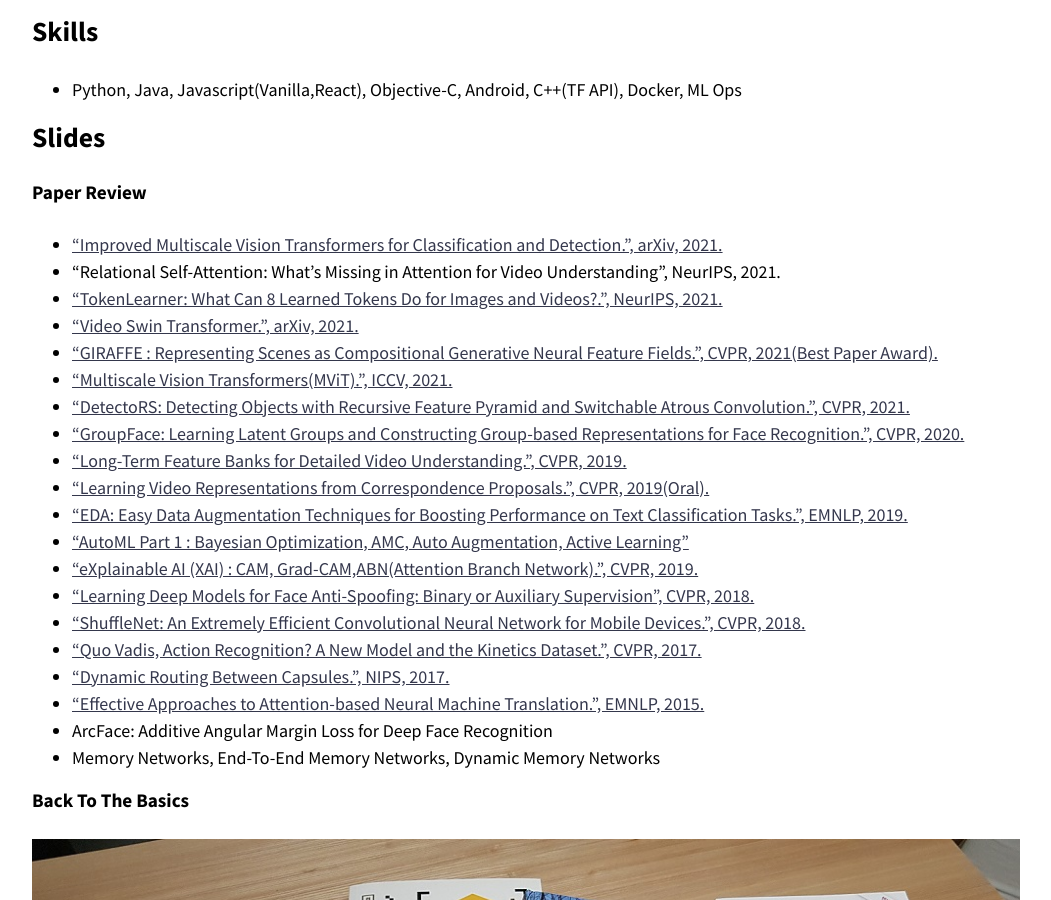
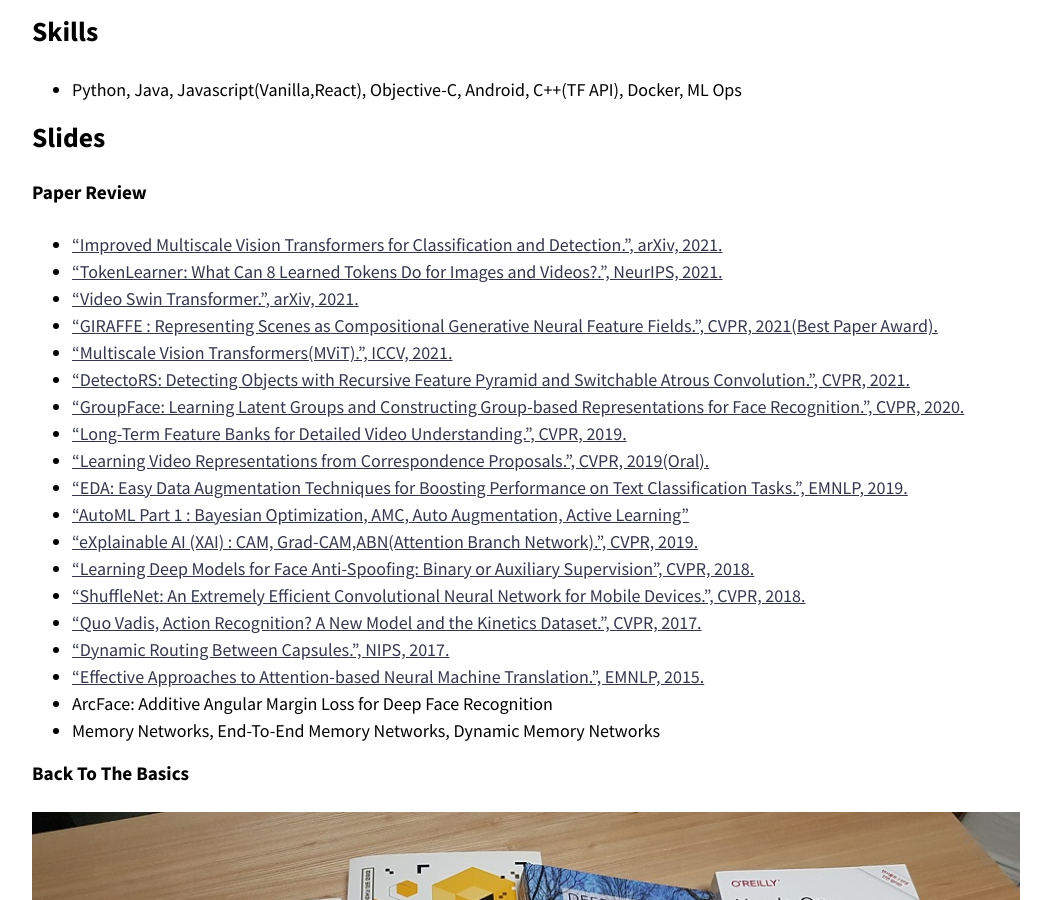
Before and after one commit to healess/healess.github.io, a Jekyll site: the page built from index.md, in a window 1280 px wide and 900 px high, scrolled down 2749 px. Shown: the whole window, without its empty margins (114-1165 px from the left). Built offline with Jekyll 4.4.1, drawn with Linux system fonts in a browser that asks for light colours; nearby versions of some CDN libraries.

Commit message:
Update index.md

```diff
--- a/index.md
+++ b/index.md
@@ -85,7 +85,6 @@ entries_layout: grid
 ## Slides
 #### Paper Review
 * ["Improved Multiscale Vision Transformers for Classification and Detection.", arXiv, 2021.](https://healess.github.io/paper/Paper-Improved-Multiscale-Vision-Transformers/)
-* "Relational Self-Attention: What's Missing in Attention for Video Understanding", NeurIPS, 2021.
 * ["TokenLearner: What Can 8 Learned Tokens Do for Images and
 Videos?.", NeurIPS, 2021.](https://healess.github.io/paper/Paper-TokenLearner/)
 * ["Video Swin Transformer.", arXiv, 2021.](https://healess.github.io/paper/Paper-Video-Swin-Transformer/)
```
